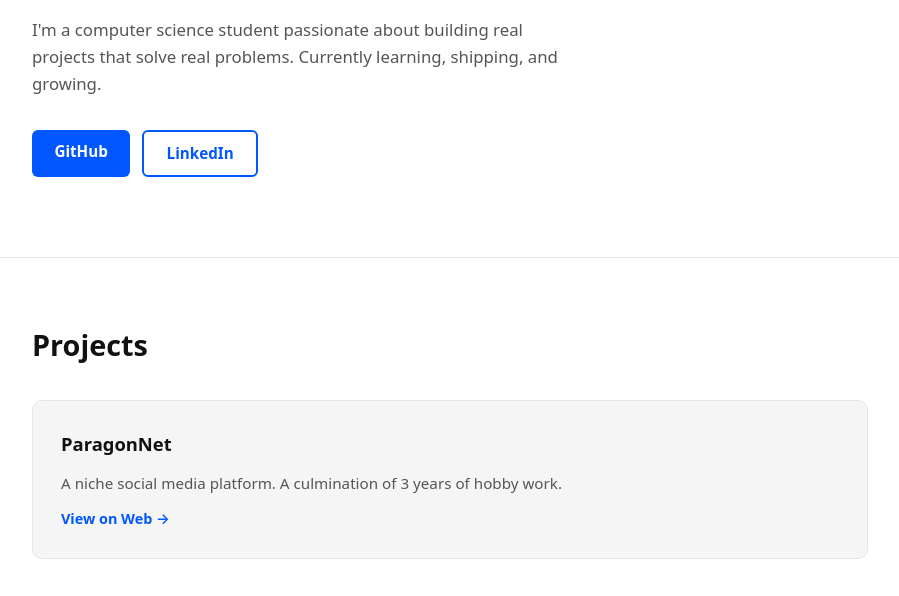
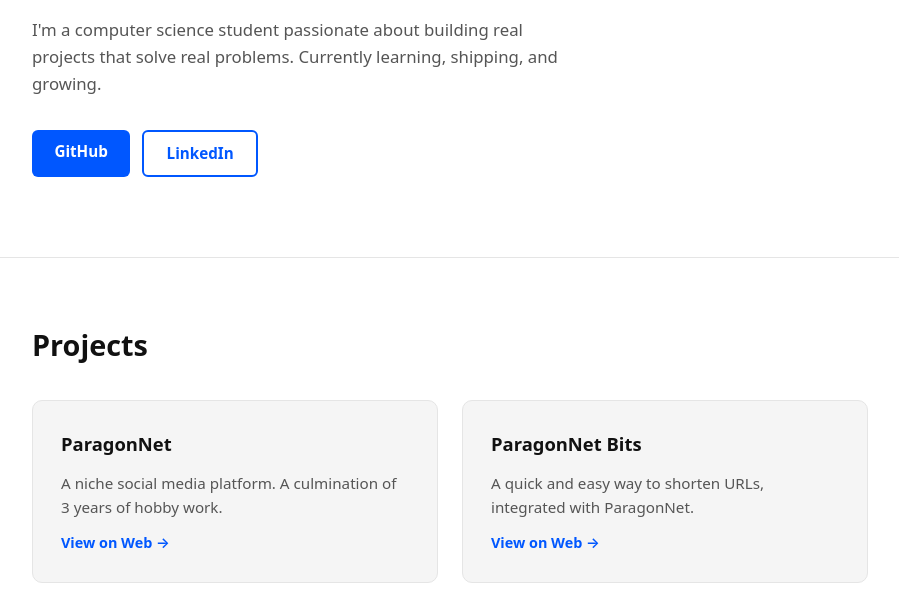
Before and after one commit to zaiden1642/acmday1.1, a plain HTML site: page index.html in a window 1280 px wide. Shown: the part 356-952 px from the top of the page, without its empty margins (190-1089 px from the left). Drawn offline with Linux system fonts and the light colour scheme.

Commit message:
Add files via upload

```diff
--- a/index.html
+++ b/index.html
@@ -55,6 +55,18 @@
           <!-- TODO: Replace # with your project's GitHub repository URL -->
           <a href="https://paragonnet.xyz" class="project-link" target="_blank">View on Web →</a>
         </div>
+
+        <!-- PROJECT 2 — TODO: Fill this in with your second project -->
+         <div class="project-card">
+          <!-- TODO: Replace "Project One" with your project's name -->
+          <h3 class="project-name">ParagonNet Bits</h3>
+          <!-- TODO: Describe what this project does in 1-2 sentences -->
+          <p class="project-description">
+            A quick and easy way to shorten URLs, integrated with ParagonNet.
+          </p>
+          <!-- TODO: Replace # with your project's GitHub repository URL -->
+          <a href="https://paragonnet.xyz" class="project-link" target="_blank">View on Web →</a>
+        </div>
       </div>
     </div>
   </section>
```
